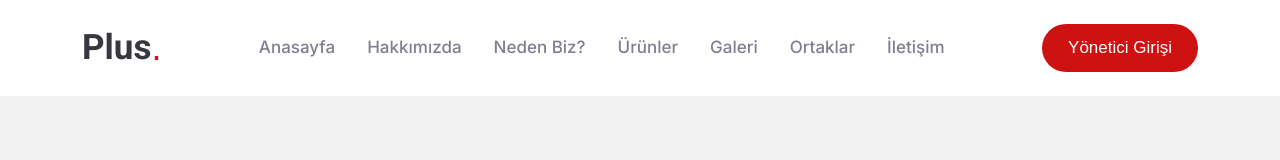
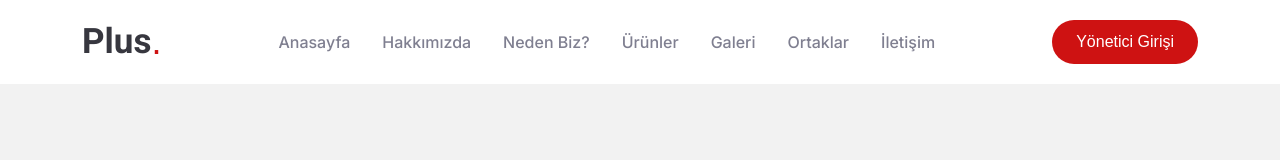
Before and after one commit to ErenBerkSari/Plus-Frontend-React, a React (Vite) app: page / in a window 1280 px wide. Shown: the top 160 px of the page. Built offline with nearby package versions, Linux system fonts and the light colour scheme; no server answers.

Commit message:
main.css updated

```diff
--- a/public/assets/css/main.css
+++ b/public/assets/css/main.css
@@ -229,7 +229,7 @@ h6 {
 .header {
   color: var(--default-color);
   background-color: var(--background-color);
-  padding: 20px;
+  padding: 15px;
   transition: all 0.5s;
   z-index: 997;
 }
@@ -260,8 +260,8 @@ h6 {
 .header .btn-getstarted:focus {
   color: var(--contrast-color);
   background: var(--accent-color);
-  font-size: 17px;
-  padding: 11px 26px;
+  font-size: 16px;
+  padding: 10px 24px;
   margin: 0;
   border-radius: 50px;
   transition: 0.3s;
@@ -324,7 +324,7 @@ h6 {
     display: none;
   }
   .navmenu {
-    padding: 0;
+    padding: 0px;
   }
 
   .navmenu ul {
@@ -351,7 +351,7 @@ h6 {
   .navmenu a,
   .navmenu a:focus {
     color: var(--nav-color);
-    font-size: 17px;
+    font-size: 16px;
     padding: 0 2px;
     font-family: var(--nav-font);
     font-weight: 500;
@@ -466,7 +466,7 @@ h6 {
   }
 
   .btn-getstarted {
-    padding: 8px 15px;
+    padding: 6px 15px;
     font-size: 14px;
   }
   .mobile-nav-toggle {
```
